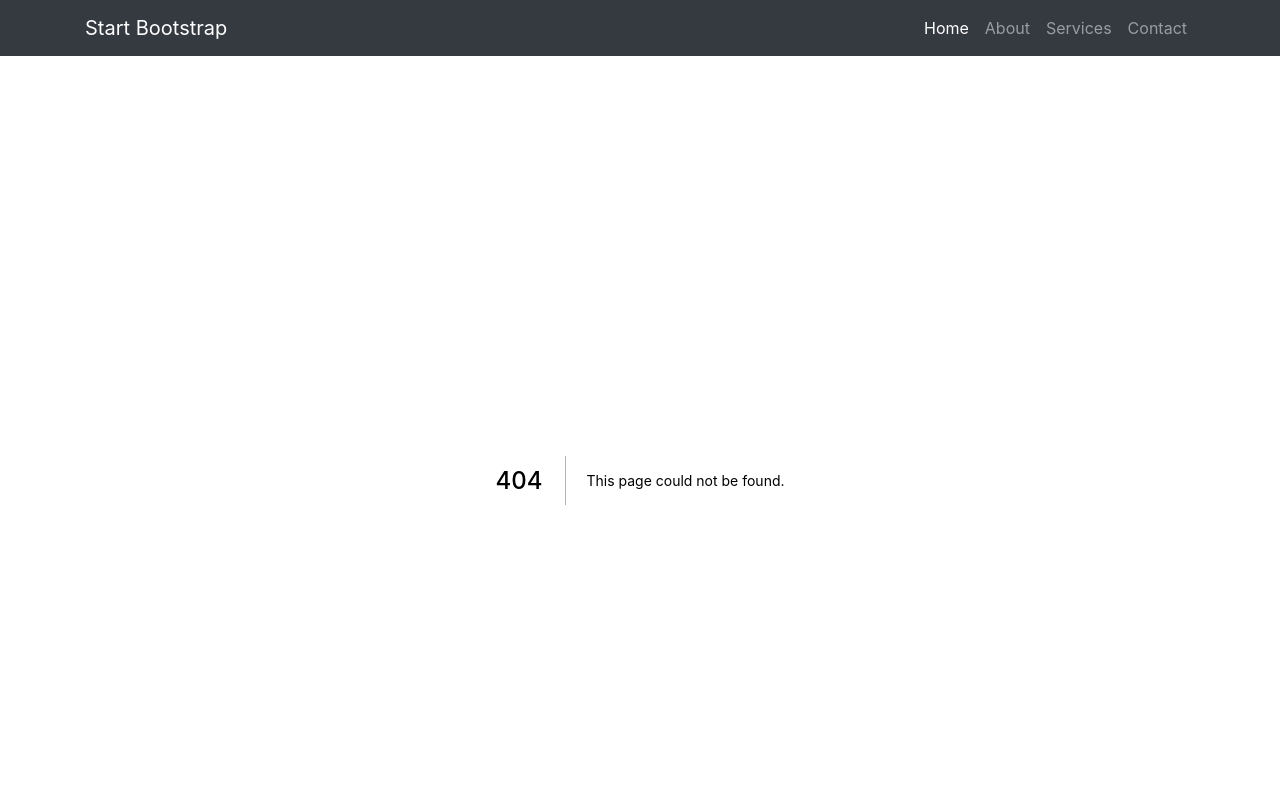
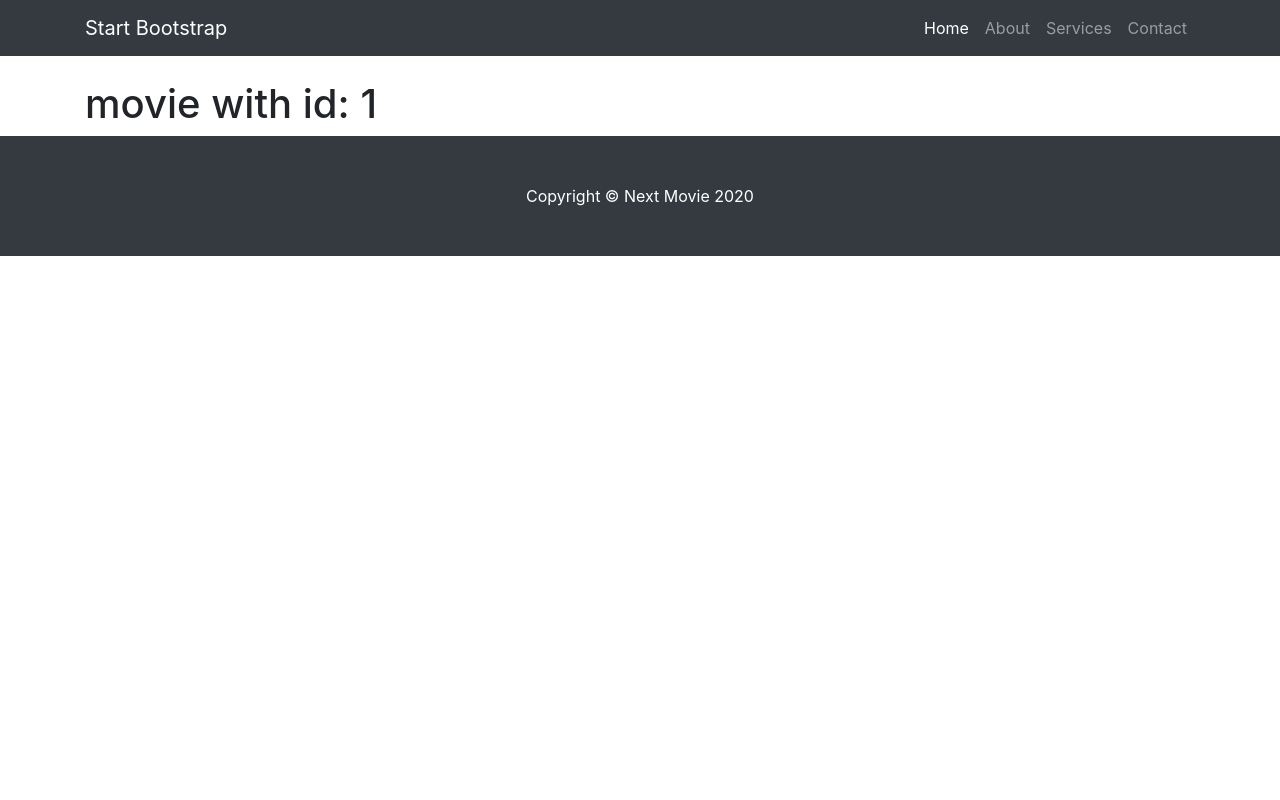
Before and after one commit to danidz96/next-movie-app, a Next.js app: page /movies/1 in a window 1280 px wide. Before the commit this address had no page. Shown: the top 800 px of the page. Built offline with nearby package versions, Linux system fonts and the light colour scheme.

Commit message:
create movies page

```diff
--- /dev/null
+++ b/pages/movies/[id].js
@@ -0,0 +1,13 @@
+import React from 'react';
+import { useRouter } from 'next/router';
+
+const Movie = () => {
+  const { query } = useRouter();
+  return (
+    <div className="container">
+      <h1>movie with id: {query.id}</h1>
+    </div>
+  );
+};
+
+export default Movie;
```
